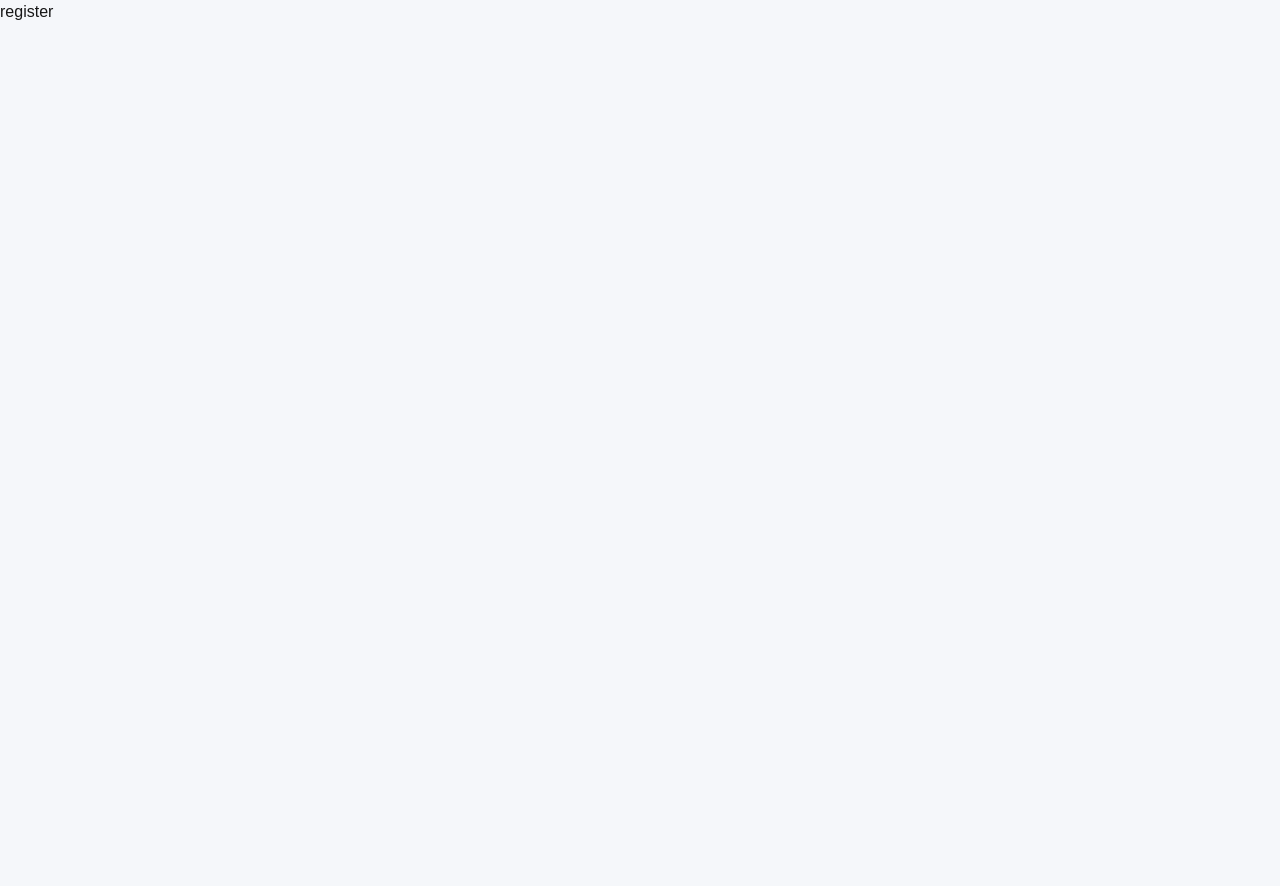
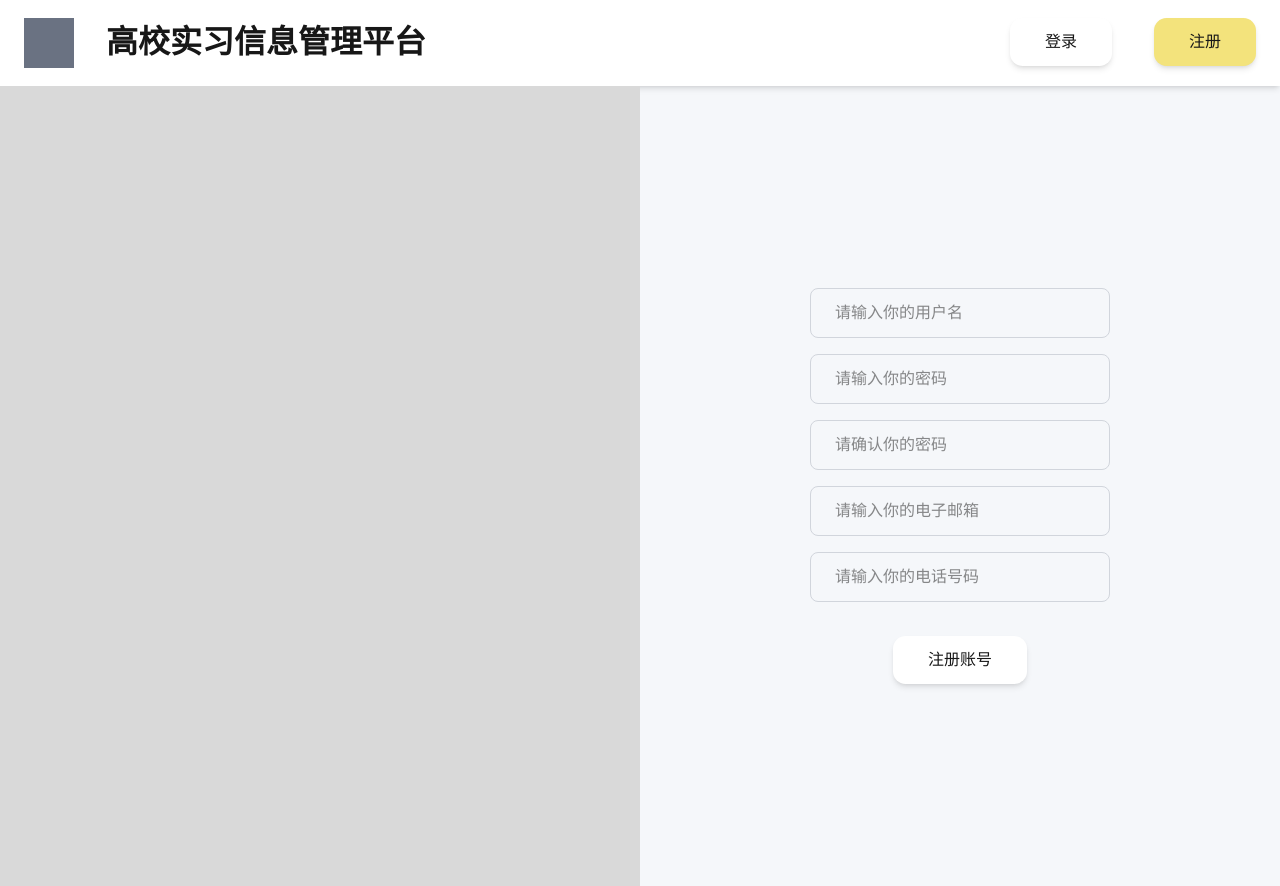
Before and after one commit to BenElliot4631317/web-project, a Next.js app: page /register in a window 1280 px wide. Before the commit the page ends 800 px from the top, so only its background shows below. Built offline with nearby package versions, Linux system fonts and the light colour scheme.

Commit message:
add some new pages

```diff
--- /dev/null
+++ b/app/browse/page.tsx
@@ -0,0 +1,39 @@
+import Navbar from "@/components/Navbar";
+
+function page() {
+  return (
+    <div>
+      <Navbar />
+
+      <div className="flex flex-col w-full h-auto">
+        <div className="text-right bg-white px-[24px] py-[12px]">查看更多</div>
+        <div className="w-full h-[200px] bg-white flex items-center px-[24px] overflow-x-auto overflow-y-hidden gap-[24px]">
+          <div className="w-[300px] h-[150px] shrink-0 bg-amber-200 rounded-lg"></div>
+          <div className="w-[300px] h-[150px] shrink-0 bg-blue-200 rounded-lg"></div>
+          <div className="w-[300px] h-[150px] shrink-0 bg-green-200 rounded-lg"></div>
+          <div className="w-[300px] h-[150px] shrink-0 bg-pink-200 rounded-lg"></div>
+          <div className="w-[300px] h-[150px] shrink-0 bg-red-200 rounded-lg"></div>
+          <div className="w-[300px] h-[150px] shrink-0 bg-amber-200 rounded-lg"></div>
+          <div className="w-[300px] h-[150px] shrink-0 bg-blue-200 rounded-lg"></div>
+          <div className="w-[300px] h-[150px] shrink-0 bg-green-200 rounded-lg"></div>
+          <div className="w-[300px] h-[150px] shrink-0 bg-pink-200 rounded-lg"></div>
+          <div className="w-[300px] h-[150px] shrink-0 bg-red-200 rounded-lg"></div>
+          <div className="w-[300px] h-[150px] shrink-0 bg-amber-200 rounded-lg"></div>
+          <div className="w-[300px] h-[150px] shrink-0 bg-blue-200 rounded-lg"></div>
+          <div className="w-[300px] h-[150px] shrink-0 bg-green-200 rounded-lg"></div>
+          <div className="w-[300px] h-[150px] shrink-0 bg-pink-200 rounded-lg"></div>
+          <div className="w-[300px] h-[150px] shrink-0 bg-red-200 rounded-lg"></div>
+        </div>
+        <div className="w-full h-[1200px] bg-white grid grid-cols-9 grid-rows-9 px-[24px] py-[24px] gap-[76px]">
+          <div className="bg-gray-300 rounded-[8px] col-span-4 row-span-4"></div>
+          <div className="bg-gray-300 rounded-[8px] col-span-4 row-span-4"></div>
+          <div className="bg-gray-300 rounded-[8px] col-start-9 col-span-1 row-span-5"></div>
+          <div className="bg-gray-300 rounded-[8px] col-span-4 row-span-4"></div>
+          <div className="bg-gray-300 rounded-[8px] col-span-4 row-span-4"></div>
+        </div>
+      </div>
+    </div>
+  );
+}
+
+export default page;
--- a/app/firstpage/page.tsx
+++ b/app/firstpage/page.tsx
@@ -1,10 +1,25 @@
-import Navbar from '@/components/navbar'
+import Navbar from '@/components/Navbar'
 
 export default function page() {
   return (
     <div>
       <Navbar />
+      <div className="w-full h-[440px] bg-[#d9d9d9] flex col justify-center items-end">
+        <div className='w-[16px] h-[16px] bg-white rounded-full mb-[18px]'></div>
+        <div className='w-[16px] h-[16px] bg-white rounded-full ml-[12px] mb-[18px]'></div>
+        <div className='w-[16px] h-[16px] bg-white rounded-full ml-[12px] mb-[18px]'></div>
+      </div>
 
+      <div className="px-[24px] bg-white w-full h-[700px] flex items-center justify-center gap-[256px]">
+        <div className='w-[400px] bg-[#F5F7FA] h-[600px] rounded-[8px] px-[46px]'></div>
+        <div className='w-[400px] bg-[#F5F7FA] h-[600px] rounded-[8px] px-[46px]'></div>
+        <div className='w-[400px] bg-[#F5F7FA] h-[600px] rounded-[8px] px-[46px]'></div>
+      </div>
+
+      <div>
+
+
+      </div>
     </div>
   )
 }
--- a/app/login/page.tsx
+++ b/app/login/page.tsx
@@ -1,7 +1,38 @@
-import React from 'react'
+import Navbar from "@/components/Navbar";
+import Button from "@/components/Button";
 
 export default function page() {
   return (
-    <div>page</div>
-  )
+    <div>
+      <Navbar />
+
+      <div className="flex row bg-amber-300 w-full h-screen">
+        <div className="bg-[#d9d9d9] w-full h-full flex-1"></div>
+        <div className="bg-white w-full h-full flex-1 flex justify-center items-center">
+          <div className="w-[300px] h-auto">
+            <form>
+              <input
+                placeholder="请输入您的用户名"
+                className="bg-transparent w-full h-[50px] px-[24px] rounded-[8px] border border-gray-200 transition"
+              ></input>
+              <input
+                placeholder="请输入您的密码"
+                className="bg-transparent w-full h-[50px] px-[24px] rounded-[8px] border border-gray-200 mt-[16px] transition"
+                type="password"
+              ></input>
+              <div className="text-right mr-[8px] mt-[18px]">忘记密码</div>
+              <div className="flex row justify-center gap-[48px] mt-[18px]">
+                <div>
+                  <Button>登录</Button>
+                </div>
+                <div>
+                  <Button variant="secondary">注册</Button>
+                </div>
+              </div>
+            </form>
+          </div>
+        </div>
+      </div>
+    </div>
+  );
 }
--- /dev/null
+++ b/app/profile/page.tsx
@@ -0,0 +1,12 @@
+import Navbar from "@/components/Navbar";
+
+function page() {
+  return (
+    <div>
+      <Navbar />
+
+    </div>
+  );
+}
+
+export default page;
--- a/app/register/page.tsx
+++ b/app/register/page.tsx
@@ -1,9 +1,45 @@
-import React from 'react'
+import Navbar from "@/components/Navbar";
+import Button from "@/components/Button"
 
 function page() {
   return (
-    <div>register</div>
-  )
+    <div>
+      <Navbar />
+      <div className="flex w-full h-screen">
+        <div className="flex-1 bg-[#d9d9d9]"></div>
+        <div className="flex-1 flex justify-center items-center">
+          <div className="w-[300px] h-auto flex">
+            <form>
+              <input
+                className="w-full h-[50px] border border-gray-300 rounded-[8px] px-[24px] mb-[16px]"
+                placeholder="请输入你的用户名"
+              ></input>
+              <input
+                className="w-full h-[50px] border border-gray-300 rounded-[8px] px-[24px] mb-[16px]"
+                placeholder="请输入你的密码" type="password"
+              ></input>
+              <input
+                className="w-full h-[50px] border border-gray-300 rounded-[8px] px-[24px] mb-[16px]"
+                placeholder="请确认你的密码" type="password"
+              ></input>
+              <input
+                className="w-full h-[50px] border border-gray-300 rounded-[8px] px-[24px] mb-[16px]"
+                placeholder="请输入你的电子邮箱"
+              ></input>
+              <input
+                className="w-full h-[50px] border border-gray-300 rounded-[8px] px-[24px] mb-[16px]"
+                placeholder="请输入你的电话号码"
+              ></input>
+              <div className="flex justify-center mt-[18px]">
+                <Button variant="secondary">注册账号</Button>
+              </div>
+
+            </form>
+          </div>
+        </div>
+      </div>
+    </div>
+  );
 }
 
-export default page
+export default page;
--- /dev/null
+++ b/app/reset-password/page.tsx
@@ -0,0 +1,27 @@
+import Navbar from "@/components/Navbar";
+import Button from "@/components/Button";
+
+function page() {
+  return (
+    <div>
+      <Navbar />
+
+      <div className="flex w-full h-screen">
+        <div className="flex-1 bg-[#d9d9d9]"></div>
+        <div className="flex-1 flex flex-col justify-center items-center">
+          <form className="w-full h-auto flex flex-col justify-center items-center">
+            <input
+              className="w-[600px] h-[50px] border border-gray-300 rounded-[8px] px-[24px]"
+              placeholder="请输入你的邮箱来重置密码"
+            ></input>
+            <div className="flex justify-center mt-[24px]">
+              <Button variant="secondary">重置密码</Button>
+            </div>
+          </form>
+        </div>
+      </div>
+    </div>
+  );
+}
+
+export default page;
--- a/components/button.tsx
+++ b/components/button.tsx
@@ -1,13 +1,22 @@
-import React, { Children } from 'react'
+import React from 'react'
 
 type ButtonProps = {
-    children: React.ReactNode
+    children: React.ReactNode;
+    variant?: "primary" | "secondary" | "danger";
 };
 
-export default function button({ children }: ButtonProps) {
+export default function Button({ children, variant="primary" }: ButtonProps) {
+
+  const styles = {
+    primary: "bg-[#F3E37C] hover:bg-[#F3D34A]",
+    secondary: "bg-[#FFFFFF] hover:bg-[#F2F2F7]",
+    danger: ""
+  };
+
+
   return (
     <button
-    className='rounded-b-lg bg-white shadow px-[35px] py-[12px]'>
+    className={`rounded-[12.5px] shadow-md px-[35px] py-[12px] transition ${styles[variant]}`}>
         {children}
     </button>
   )
--- a/components/navbar.tsx
+++ b/components/navbar.tsx
@@ -1,20 +1,26 @@
-import React from 'react'
-import Button from '@/components/button'
+import React from "react";
+import Button from "@/components/Button"
 
 function navbar() {
   return (
-    <div className="flex w-full h-auto px-[24px] py-[18px] bg-white shadow-md">
-        <div className='flex row'>
-            <div className='bg-gray-500 w-[50px] h-[50px]' ></div>
-            <div className='ml-[32px] text-[32px] font-bold'>高校实习信息管理平台</div>
+    <div className="flex w-full h-auto px-[24px] py-[18px] bg-white shadow-md justify-between">
+      <div className="flex row">
+        <div className="bg-gray-500 w-[50px] h-[50px]"></div>
+        <div className="ml-[32px] text-[32px] font-bold">
+          高校实习信息管理平台
+        </div>
+      </div>
+      <div className="flex row">
+        <div className="mr-[42px]">
+          <Button variant="secondary">登录</Button>
         </div>
         <div>
-          <Button>登录</Button>
-          <Button>注册</Button>
+          <Button variant="primary">注册</Button>
         </div>
 
+      </div>
     </div>
-  )
+  );
 }
 
-export default navbar
+export default navbar;
```
